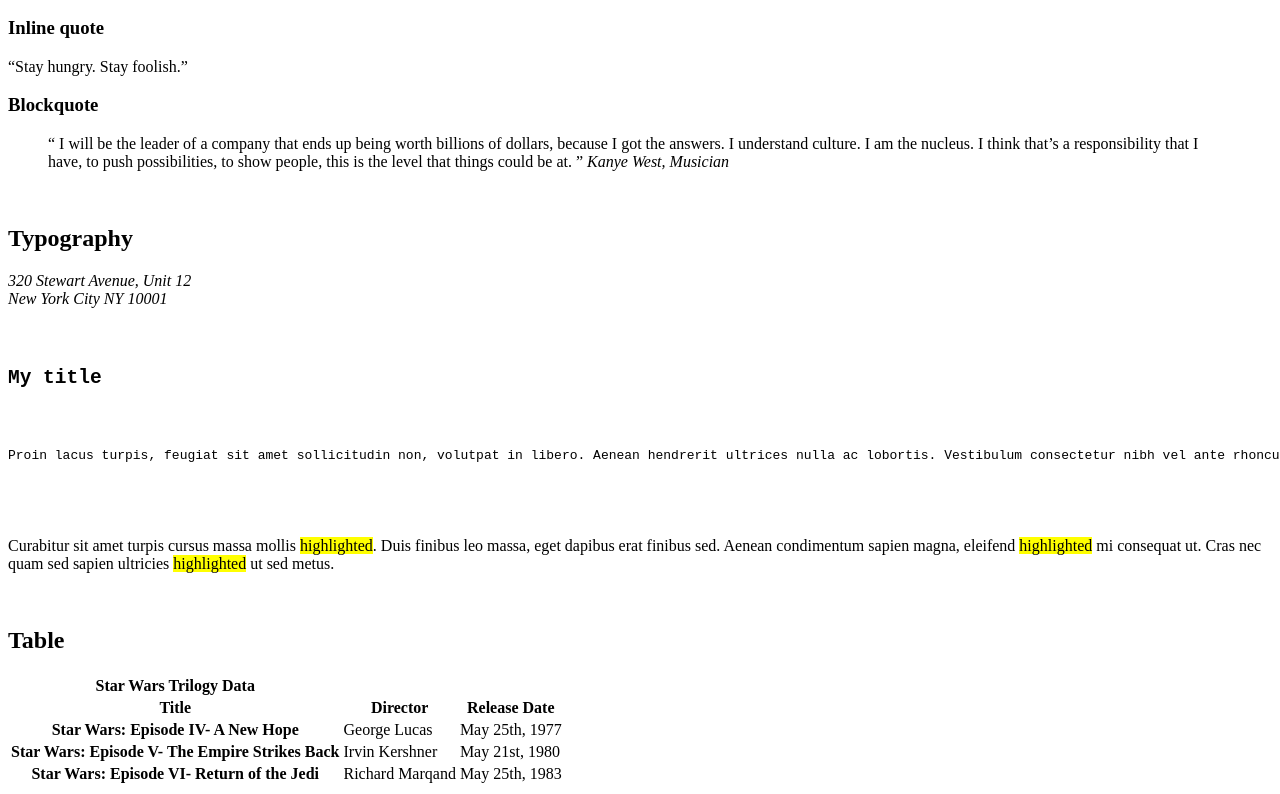
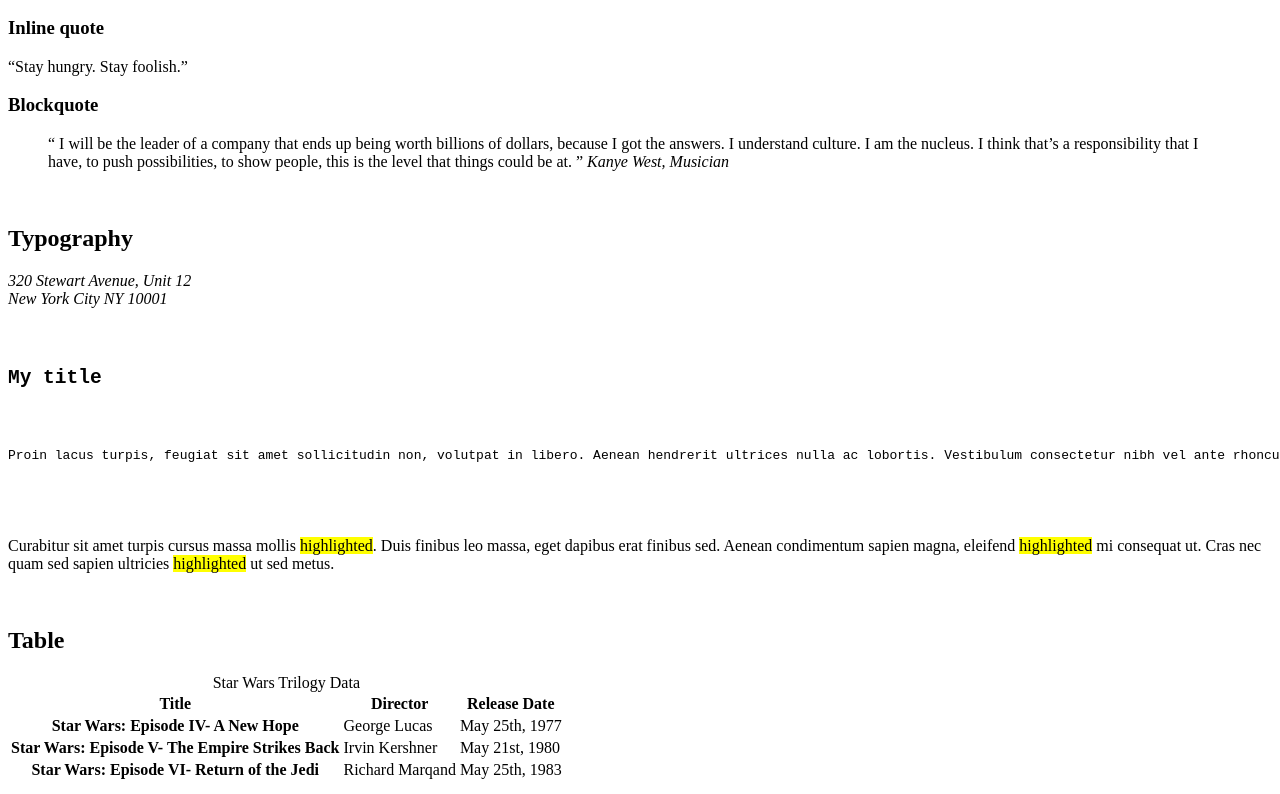
Before and after one commit to Benterf123/alx-frontend, a plain HTML site: page 0x00-html_advanced/33-styleguide.html in a window 1280 px wide. Shown: the part 1141-1935 px from the top of the page. Drawn offline with Linux system fonts and the light colour scheme.

Commit message:
Update 33-styleguide.html

```diff
--- a/0x00-html_advanced/33-styleguide.html
+++ b/0x00-html_advanced/33-styleguide.html
@@ -133,7 +133,7 @@
       </header>
         <table>
           <caption>
-              <th>Star Wars Trilogy Data</th>
+            Star Wars Trilogy Data
           </caption>
           <tr>
             <th scope="col">Title</th>
```
